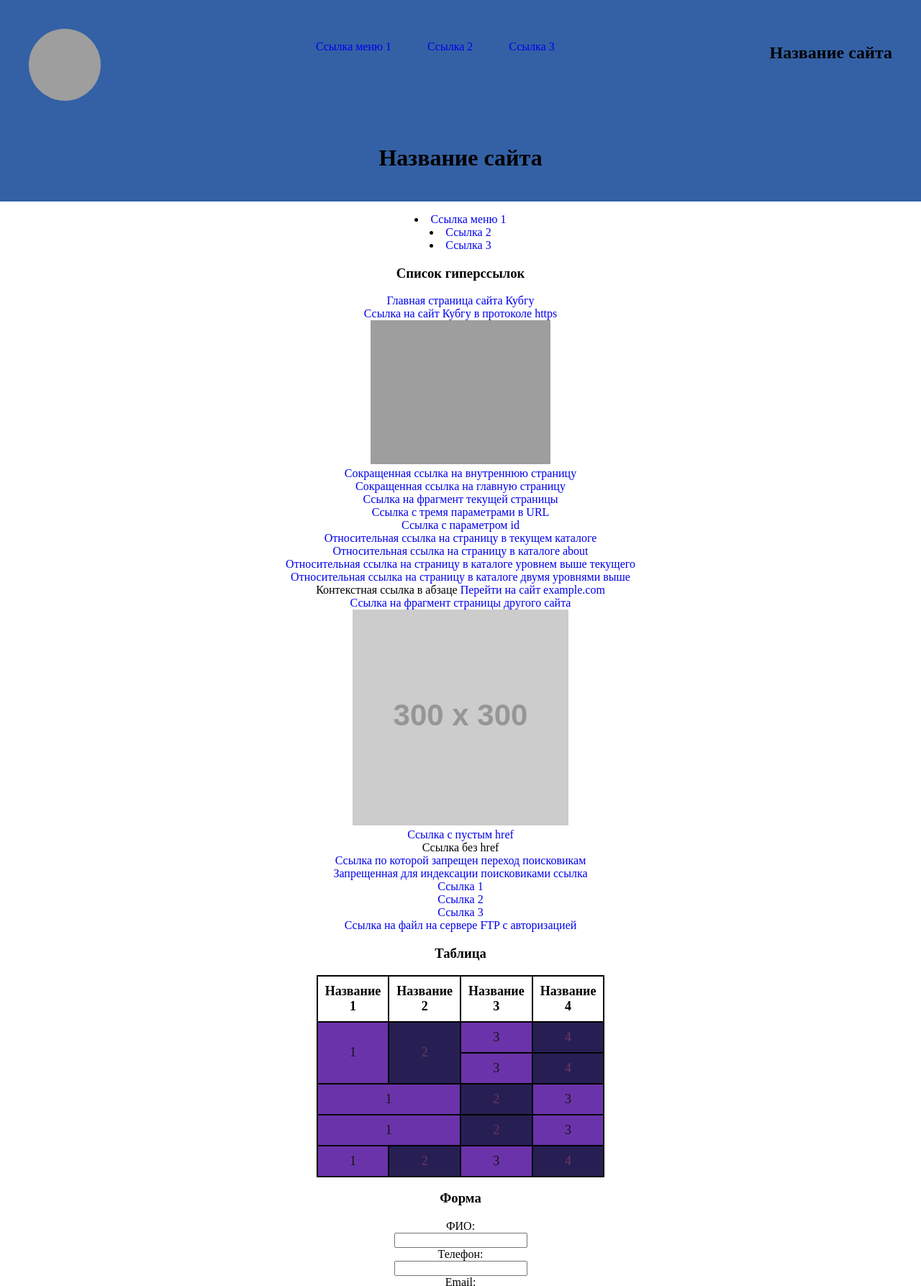
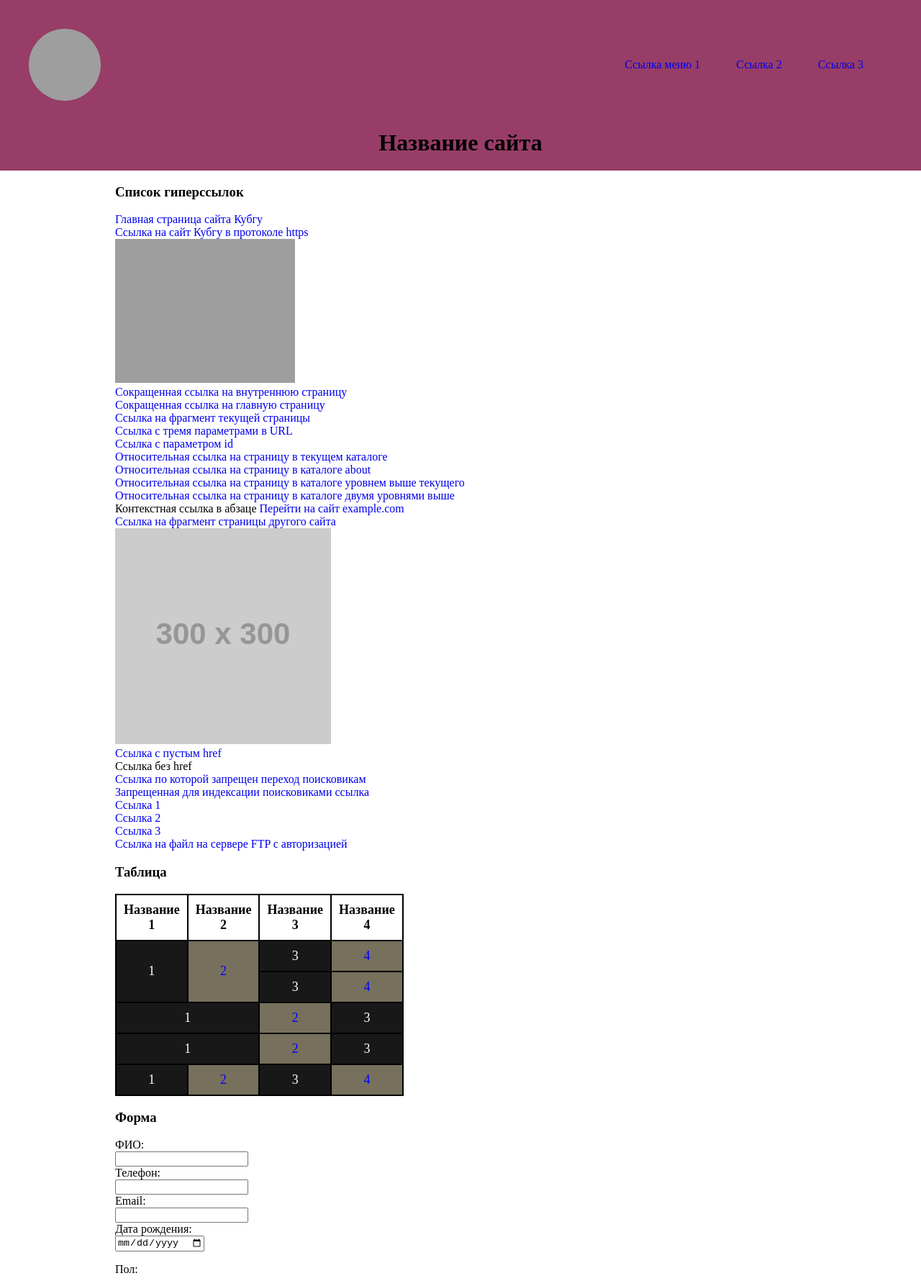
Before and after one commit to NerOunt/NerOunt2, a plain HTML site: page index.html in a window 1280 px wide. Shown: the top 1787 px of the page at 72% size. Drawn offline with Linux system fonts and the light colour scheme; grey boxes are pictures that could not be loaded; placeholder pictures from the web are drawn by us.

Commit message:
style.css

```diff
--- a/style.css
+++ b/style.css
@@ -6,17 +6,20 @@ body {
 	margin: auto;
 }
 
-main {
-	max-width: 960px;
+.head__item {
+	color: #7c7c7c;
 }
 
-.head__item {
-	color: #7c7c7c;
+ul, li{
+	padding: 0;
+	text-decoration: none;
+	list-style: none;
 }
 
 .header__nav {
 	display: flex;
 	justify-content: space-between;
+	align-items: center;
 	padding: 40px;
 }
 
@@ -25,12 +28,47 @@ main {
 	justify-content: center;
 	align-items: center;
 	padding-bottom: 20px;
-	background-color: rgb(52, 97, 165);
+	background-color: rgb(151, 61, 103);
 }
 
 footer {
 	width: 100%;
-	background-color: rgb(141, 95, 36);
+	background-color: rgb(0, 140, 255);
+}
+
+.head__list {
+	display: flex;
+	gap: 50px;
+	display: none;
+}
+
+.head__item {
+	transition: border-bottom 0.4s ease;
+}
+
+.h1__PC {
+	display: none;
+}
+
+ul {
+	list-style: none;
+	padding-right: 40px;
+}
+
+.name {
+	text-align: center;
+}
+
+main {
+	max-width: 100%;
+	margin: auto;
+	display: flex;
+	flex-direction: column;
+}
+
+ol {
+	list-style-type: none;
+	padding-left: 0;
 }
 .logo {
     display: flex;
@@ -43,41 +81,22 @@ footer {
     object-fit: cover;
 }
 
-.head__list {
-	display: flex;
-	gap: 50px;
+.container__table {
+	order: 0;
 }
 
-.head__item {
-	transition: border-bottom 0.4s ease;
+.container__links {
+	order: 1;
 }
 
-ul {
-	list-style: none;
-	padding-right: 40px;
-}
-
-.name {
-	text-align: center;
-}
-
-main {
-	justify-content: center;
-	text-align: center;
-	max-width: 960px;
-	margin: auto;
-}
-
-ol {
-	list-style-type: none;
-	padding-left: 0;
+.container__form {
+	order: 2;
 }
 
 table {
 	width: 40%;
 	border-collapse: collapse;
 	text-align: center;
-	margin: auto;
 }
 
 td {
@@ -94,13 +113,13 @@ th {
 }
 
 td:nth-child(odd) {
-	background-color: rgb(107, 51, 170);
-	color: rgb(18, 19, 17);
+	background-color: rgb(23, 24, 23);
+	color: white;
 }
 
 td:nth-child(even) {
-	background-color: rgb(39, 31, 83);
-	color: rgb(107, 54, 98);
+	background-color: rgb(119, 112, 93);
+	color: blue;
 }
 
 a {
@@ -110,3 +129,29 @@ a {
 header {
 	background-color: #7c7c7c;
 }
+
+@media (min-width: 768px) {
+	main {
+		max-width: 960px;
+		margin: auto;
+		display: block;
+	}
+
+	.h1__PC {
+		display: contents;
+	}
+
+	.head__item__mobile {
+		display: none;
+	}
+
+	.h1__mobile {
+		display: none;
+	}
+
+	.head__list {
+		display: flex;
+		gap: 50px;
+		display: content;
+	}
+}
```
